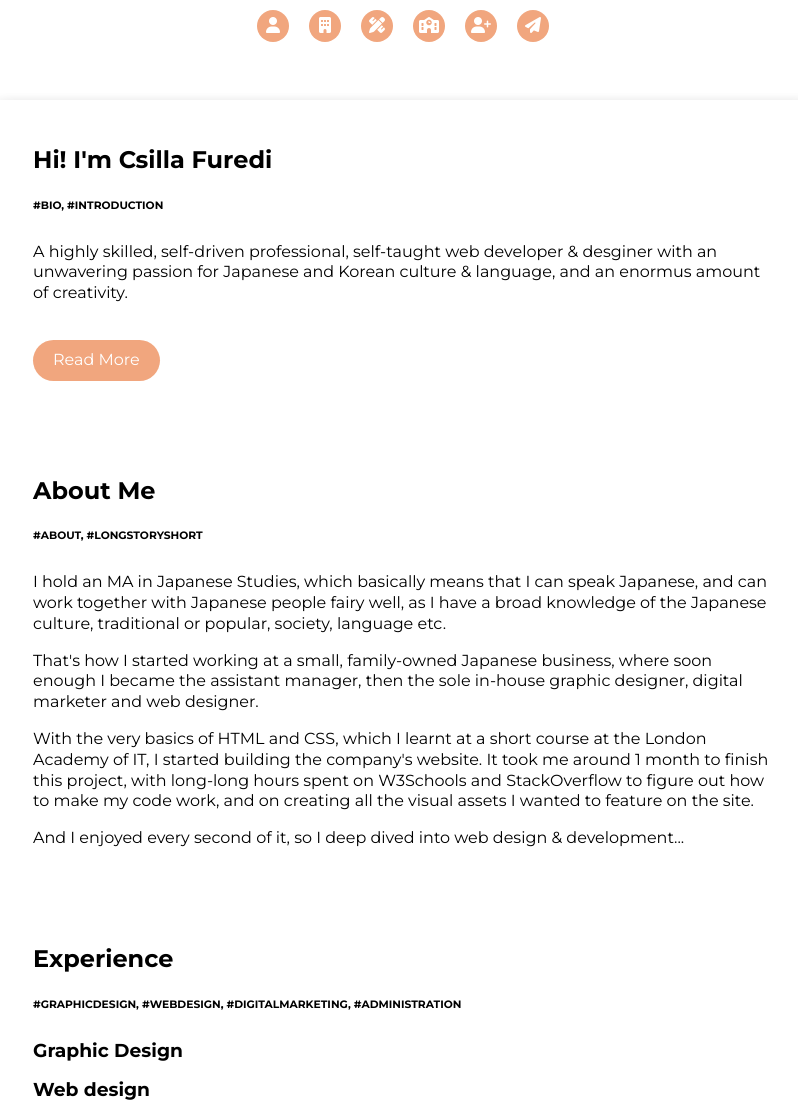
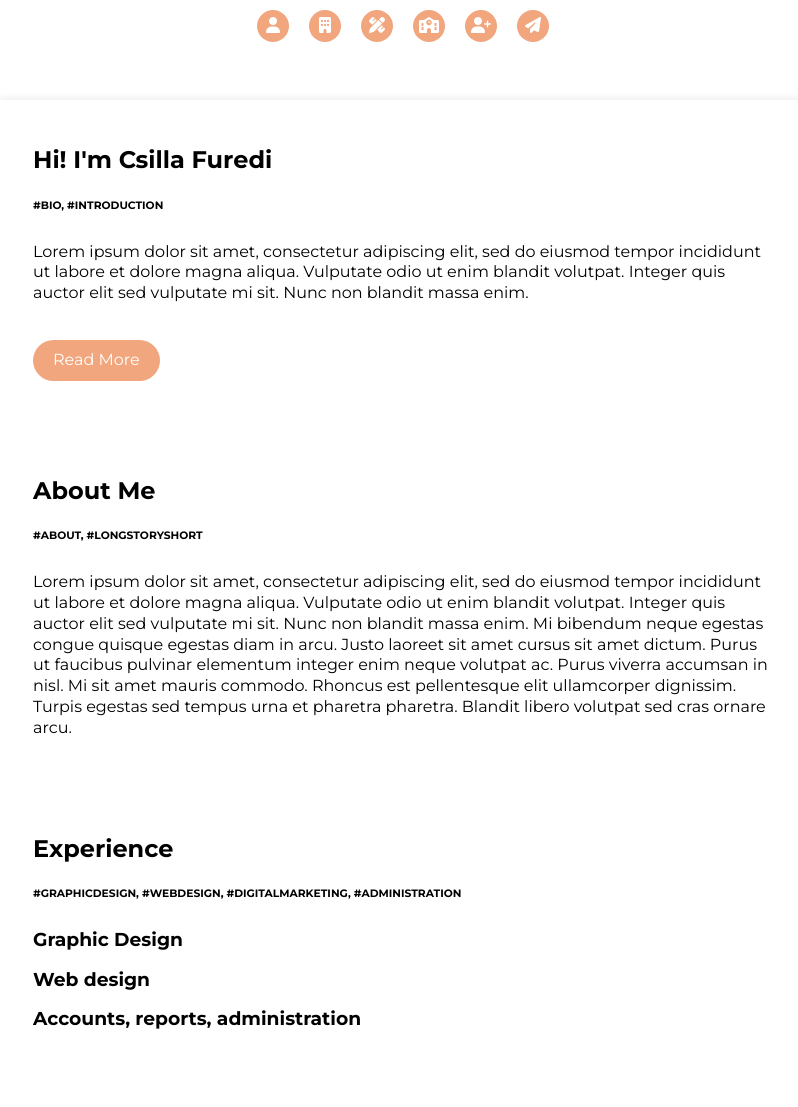
Before and after one commit to csillafuredi/CV-site, a plain HTML site: page index.html in a window 1280 px wide. Shown: the top 1107 px of the page, without its empty margins (237-1035 px from the left). Drawn offline with nearby package versions, Linux system fonts and the light colour scheme.

Commit message:
Update index.html

```diff
--- a/index.html
+++ b/index.html
@@ -29,16 +29,13 @@
         <section id="bio">
             <h2>Hi! I'm Csilla Furedi</h2>
             <h6>#bio, #introduction</h6>
-            <p>A highly skilled, self-driven professional, self-taught web developer & desginer with an unwavering passion for Japanese and Korean culture & language, and an enormus amount of creativity.</p>
+            <p>Lorem ipsum dolor sit amet, consectetur adipiscing elit, sed do eiusmod tempor incididunt ut labore et dolore magna aliqua. Vulputate odio ut enim blandit volutpat. Integer quis auctor elit sed vulputate mi sit. Nunc non blandit massa enim. </p>
             <a href="#about" class="btn">Read More</a>
         </section>
         <section id="about">
             <h2>About Me</h2>
             <h6>#about, #longstoryshort</h6>
-            <p>I hold an MA in Japanese Studies, which basically means that I can speak Japanese, and can work together with Japanese people fairy well, as I have a broad knowledge of the Japanese culture, traditional or popular, society, language etc.</p>
-            <p>That's how I started working at a small, family-owned Japanese business, where soon enough I became the assistant manager, then the sole in-house graphic designer, digital marketer and web designer.</p>
-            <p>With the very basics of HTML and CSS, which I learnt at a short course at the London Academy of IT, I started building the company's website. It took me around 1 month to finish this project, with long-long hours spent on W3Schools and StackOverflow to figure out how to make my code work, and on creating all the visual assets I wanted to feature on the site.</p>
-            <p>And I enjoyed every second of it, so I deep dived into web design & development... </p>
+            <p>Lorem ipsum dolor sit amet, consectetur adipiscing elit, sed do eiusmod tempor incididunt ut labore et dolore magna aliqua. Vulputate odio ut enim blandit volutpat. Integer quis auctor elit sed vulputate mi sit. Nunc non blandit massa enim. Mi bibendum neque egestas congue quisque egestas diam in arcu. Justo laoreet sit amet cursus sit amet dictum. Purus ut faucibus pulvinar elementum integer enim neque volutpat ac. Purus viverra accumsan in nisl. Mi sit amet mauris commodo. Rhoncus est pellentesque elit ullamcorper dignissim. Turpis egestas sed tempus urna et pharetra pharetra. Blandit libero volutpat sed cras ornare arcu.</p>
         </section>
         <section id="experience">
             <h2>Experience</h2>
```
